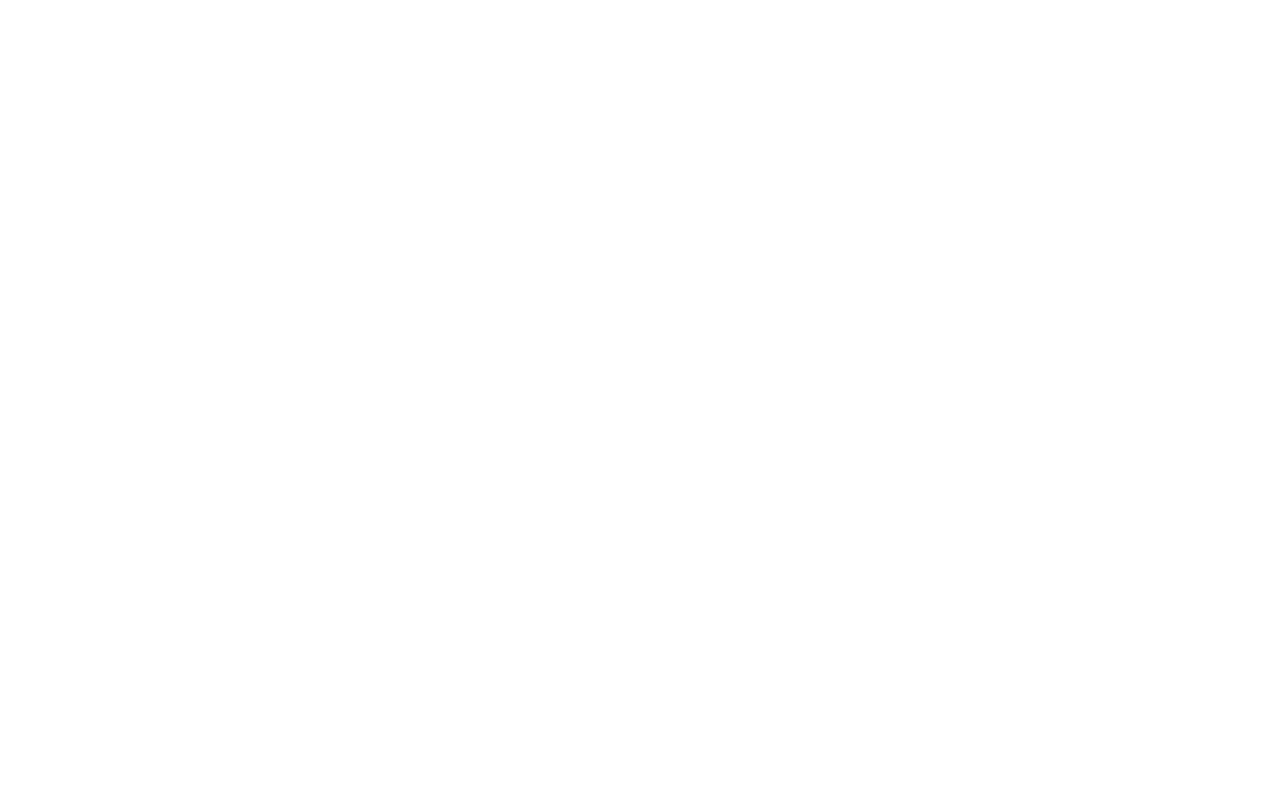
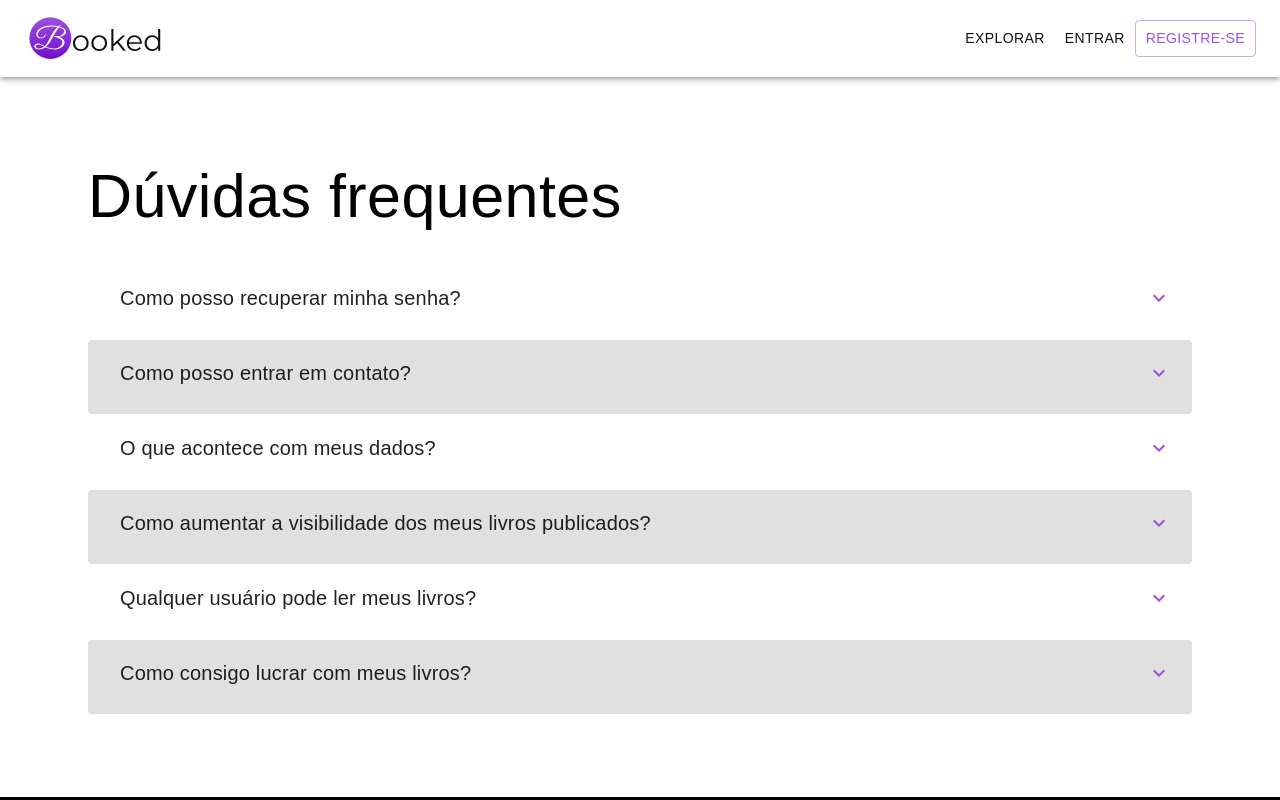
Before and after one commit to i4n-v/booked, a React (Create React App) app in the folder web-app/: page /questions in a window 1280 px wide. Before the commit this address had no page. Shown: the top 800 px of the page. Built offline with nearby package versions, Linux system fonts and the light colour scheme.

Commit message:
#15-feat: Create FAQ layout

```diff
--- /dev/null
+++ b/web-app/src/components/QuestionCard/index.tsx
@@ -0,0 +1,46 @@
+import React, { useState } from 'react';
+import { Card, CardContent, Typography, IconButton } from '@mui/material';
+import { KeyboardArrowDown, KeyboardArrowUp } from '@mui/icons-material';
+
+interface FaqCardProps {
+  question: string;
+  answer: string;
+  color?: string;
+}
+
+const FaqCard: React.FC<FaqCardProps> = ({ question, answer, color }) => {
+  const [showAnswer, setShowAnswer] = useState(false);
+
+  const toggleAnswer = () => {
+    setShowAnswer(!showAnswer);
+  };
+
+  return (
+    <Card sx={{ marginBottom: '1px', backgroundColor: color, boxShadow: 'none' }}>
+      <CardContent sx={{ pl: 4 }}>
+        <Typography sx={{
+          display: 'flex', alignItems: 'center', cursor: 'pointer',
+          font: (t) => t.font.md
+        }}>
+          {question}
+          <IconButton sx={{ ml: 'auto', color: (t) => t.palette.primary.main }} size="small" onClick={toggleAnswer}>
+            {showAnswer ? <KeyboardArrowUp /> : <KeyboardArrowDown />}
+          </IconButton>
+        </Typography>
+        {showAnswer && (
+          <Typography sx={{
+            font: (t) => t.font.xs,
+            color: (t) => t.palette.secondary[800],
+            marginTop: '1rem'
+          }}>
+            {answer}
+          </Typography>
+        )}
+      </CardContent>
+    </Card>
+
+
+  );
+};
+
+export default FaqCard;
--- a/web-app/src/pages/Home/index.tsx
+++ b/web-app/src/pages/Home/index.tsx
@@ -1,12 +1,12 @@
 import { Button, Grid, } from "@mui/material";
 import { FormProvider, useForm } from "react-hook-form";
-import IAppBar from "../../components/AppBar";
+
 import Input from "../../components/Input";
 import useNotifier from "../../helpers/Notify";
 
 export default function Home() {
   const methods = useForm({
-        defaultValues:{
+    defaultValues: {
       name: ''
     }
   });
--- /dev/null
+++ b/web-app/src/pages/Questions/index.tsx
@@ -0,0 +1,64 @@
+import React from 'react';
+import { Container, Typography } from '@mui/material';
+import FaqCard from '../../components/QuestionCard';
+
+const faqs = [
+    {
+        question: 'Como posso recuperar minha senha?',
+        answer: 'Na página de login, haverá uma opção para recuperação da sua senha, onde pediremos seu e-mail para recuperação da senha.',
+    },
+    {
+        question: 'Como posso entrar em contato?',
+        answer: '',
+    },
+    {
+        question: 'O que acontece com meus dados?',
+        answer: '',
+    },
+    {
+        question: 'Como aumentar a visibilidade dos meus livros publicados?',
+        answer: '',
+    },
+    {
+        question: 'Qualquer usuário pode ler meus livros?',
+        answer: '',
+    },
+    {
+        question: 'Como consigo lucrar com meus livros?',
+        answer: '',
+    },
+];
+
+const colors = ['red', 'blue', 'green', 'yellow', 'purple', 'orange'];
+
+const Questions: React.FC = () => {
+    return (
+        <div style={{
+            display: 'flex',
+            justifyContent: 'center',
+            alignItems: 'center',
+            height: '90vh',
+            /* width: '100vw',
+            backgroundColor: "grey" */
+
+        }} >
+            <Container   >
+                <Typography variant="h4" component="h1"
+                    sx={{
+                        font: (t) => t.font.xl,
+                        color: (t) => t.palette.secondary.dark,
+                        mb: 4
+                    }}>
+                    Dúvidas frequentes
+                </Typography>
+
+
+                {faqs.map((faq, index) => (
+                    <FaqCard key={index} question={faq.question} answer={faq.answer} color={index % 2 === 0 ? 'white' : 'grey.300'} />
+                ))}
+            </Container>
+        </div>
+    );
+};
+
+export default Questions;
```
Also changed, not shown: web-app/src/configs/routes.tsx (+7 -1 lines). Lines whose indentation alone changed are shown as unchanged.
